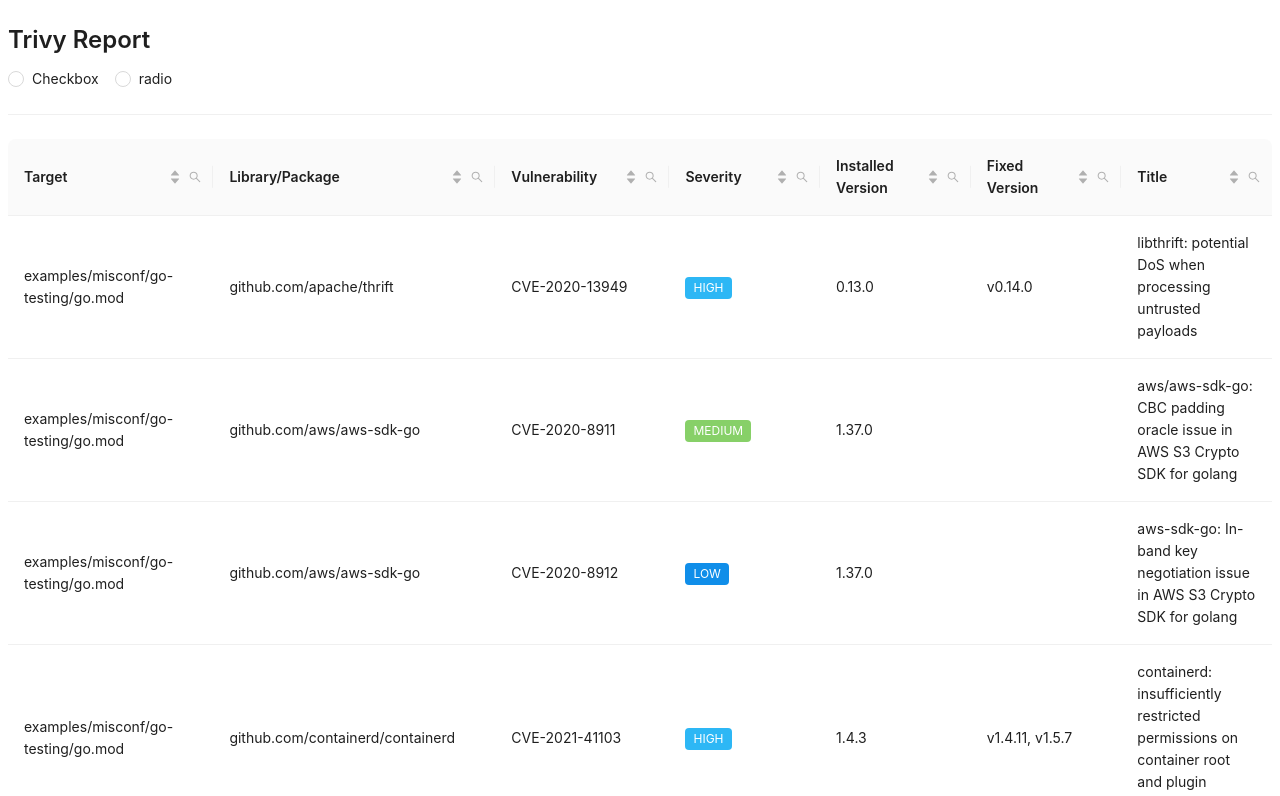
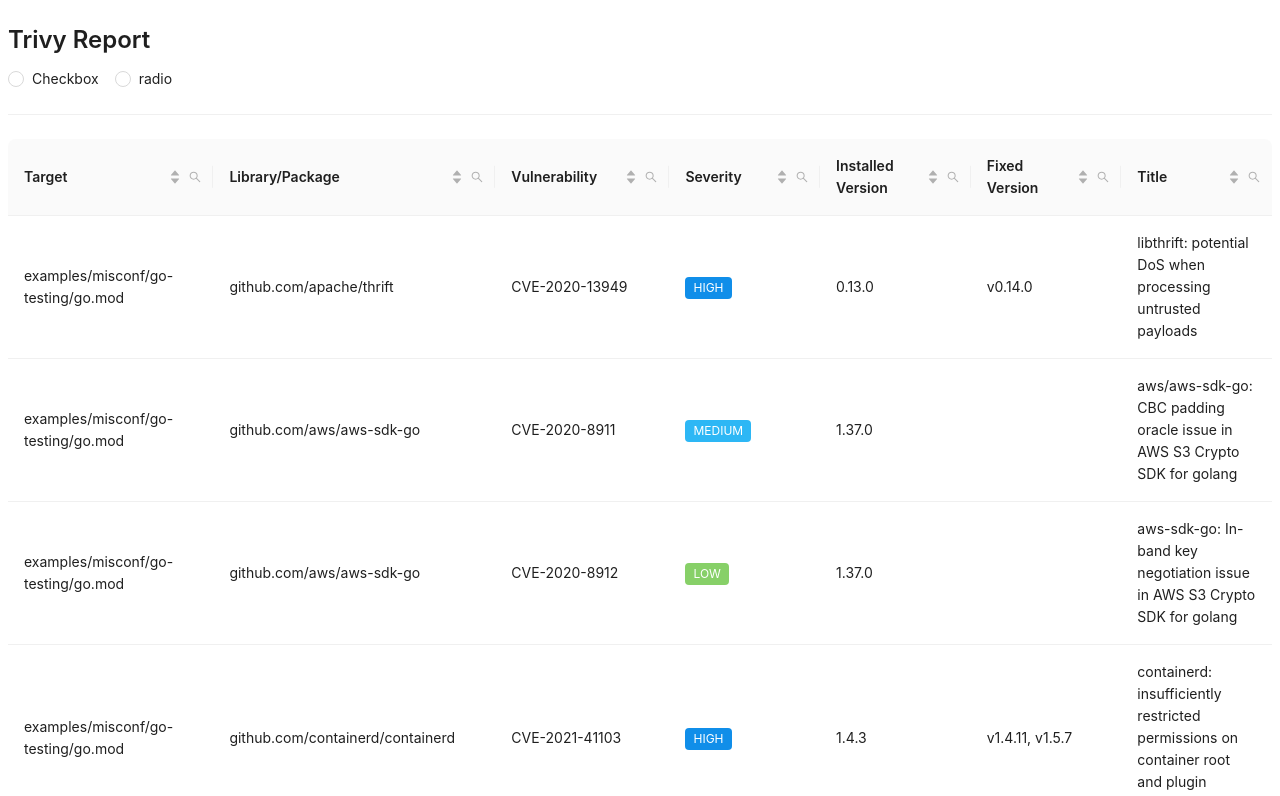
Before and after one commit to fatihtokus/scan2html, a React (Vite) app in the folder src/frontend-app/: page / in a window 1280 px wide. Shown: the top 796 px of the page. Built offline with nearby package versions, Linux system fonts and the light colour scheme.

Commit message:
FE-15 colors were changed

```diff
--- a/src/frontend-app/src/components/trivy-report/components/SeverityTag.tsx
+++ b/src/frontend-app/src/components/trivy-report/components/SeverityTag.tsx
@@ -8,13 +8,13 @@
       color = "#f50";
       break;
     case "high":
+      color = "#108ee9";
+      break;
+    case "medium":
       color = "#2db7f5";
       break;
-    case "medium":
+    case "low":
       color = "#87d068";
-      break;
-    case "low":
-      color = "#108ee9";
       break;
     default:
       color = "#ccc";
```
